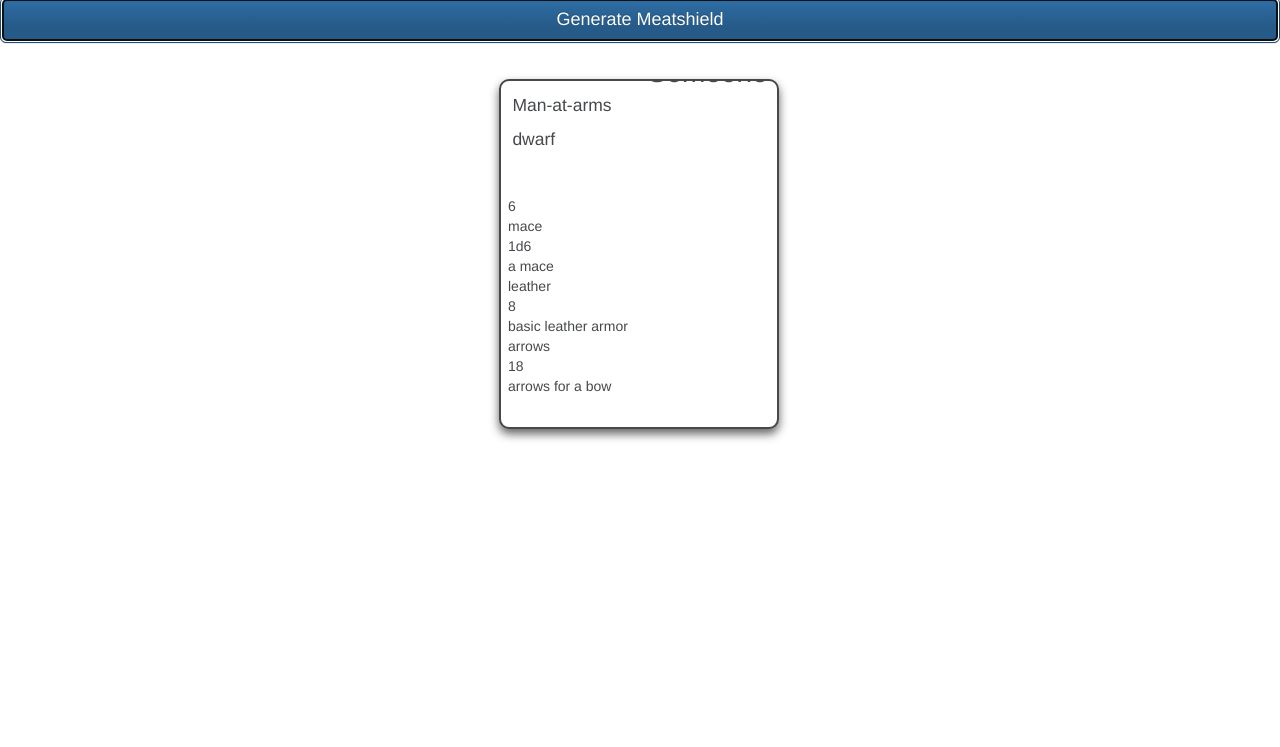
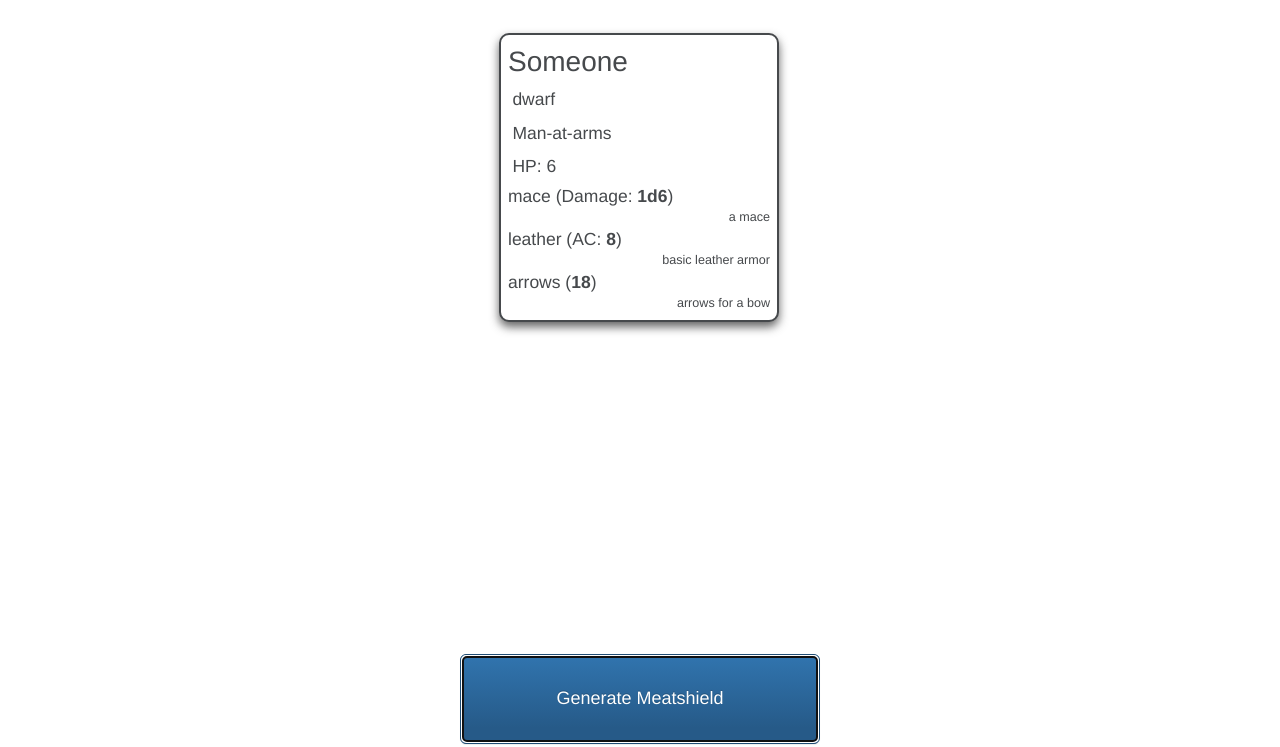
Before and after one commit to macgregor/battlechest, a plain HTML site: page public-html/index.html in a window 1280 px wide. Both pictures are taken after a click on the button "Generate Meatshield". Shown: the part 53-800 px from the top of the page. Drawn offline with nearby package versions, Linux system fonts and the light colour scheme.

Commit message:
basic styling for meatshield panels

```diff
--- a/public-html/css/main.css
+++ b/public-html/css/main.css
@@ -1,13 +1,29 @@
+body {
+  margin-bottom: 6em;
+}
+
 #meatshield {
   position: relative;
   top: 2em;
-  margin: 0 auto;
+  margin: 0 auto 2em;
+}
+
+#footer{
+  width: 100%;
+  text-align: center;
+  margin-bottom: .25em;
+  margin-top: .25em;
+}
+
+#generate-character{
+  width: 20em;
+  height: 5em;
+  display: inline-block;
 }
 
 .character {
   border-radius: 10px;
   width:  20em;
-  height: 25em;
   background: #fff;
   border: 2px solid #46494C;
   padding: .5em;
@@ -19,7 +35,6 @@
 
 .character .type {
   position: relative;
-  top: -2.25em;
   text-align: left;
   font-size: 1.25em;
   font-weight: bold;
@@ -31,8 +46,7 @@
 .character .name {
   position: relative;
   z-index: 2;
-  top: -1.25em;
-  text-align: right;
+  text-align: left;
   font-size: 2em;
   width: 100%;
   padding-right: .0825em;
@@ -42,7 +56,6 @@
 
 .character .race {
   position: relative;
-  top: -2.25em;
   text-align: left;
   font-size: 1.25em;
   font-weight: bold;
@@ -50,3 +63,44 @@
   padding: .25em;
   font-weight: 500;
 }
+
+.character .hp{
+  font-size: 1.25em;
+  font-weight: 500;
+  padding: .25em;
+}
+
+.weapon .weapon-name{
+  font-size: 1.25em;
+  width: 100%;
+  font-weight: 500;
+}
+
+.weapon .weapon-description{
+  font-size: .9em;
+  width: 100%;
+  text-align: right;
+  font-weight: 500;
+}
+
+.armor .armor-name{
+  width: 100%;
+  font-size: 1.25em;
+}
+
+.armor .armor-description{
+  width: 100%;
+  text-align: right;
+  font-size: .9em;
+}
+
+.item .item-name{
+  font-size: 1.25em;
+  width: 100%
+}
+
+.item .item-description{
+  width: 100%;
+  text-align: right;
+  font-size: .9em;
+}
--- a/public-html/index.html
+++ b/public-html/index.html
@@ -39,42 +39,38 @@
           </ul>
         </div>
       </nav>
-      <div id="header">
+      <div id="meatshield"></div>
+      <div id="footer" class='navbar-fixed-bottom'>
         <button id="generate-character" type="button" class="btn btn-primary btn-lg btn-block">Generate Meatshield</button>
       </div>
-
-      <div id="meatshield"></div>
     </div>
 
     <script id="template" type="text/x-handlebars-template">
       <div class='character'>
           <div class='name'>{{name}}</div>
+          <div class='race'>{{race}}</div>
           <div class='type'>{{type}}</div>
-          <div class='race'>{{race}}</div>
-          <div class='hp'>{{hp}}</div>
+          <div class='hp'>HP: {{hp}}</div>
           <div class='weapons'>
             {{#weapons}}
-            <div>
-              <div class='weapon-name'>{{name}}</div>
-              <div class='weapon-damage'>{{damage}}</div>
+            <div class='weapon'>
+              <div class='weapon-name'>{{name}} (Damage: <b>{{damage}}</b>)</div>
               <div class='weapon-description'>{{description}}</div>
             </div>
             {{/weapons}}
           </div>
-          <div class='armor'>
+          <div class='armors'>
             {{#armor}}
-            <div>
-              <div class='armor-name'>{{name}}</div>
-              <div class='armor-ac'>{{ac}}</div>
+            <div class='armor'>
+              <div class='armor-name'>{{name}} (AC: <b>{{ac}}</b>)</div>
               <div class='armor-description'>{{description}}</div>
             </div>
             {{/armor}}
           </div>
           <div class='inventory'>
             {{#inventory}}
-            <div>
-              <div class='item-name'>{{name}}</div>
-              <div class='item-quantity'>{{quantity}}</div>
+            <div class='item'>
+              <div class='item-name'>{{name}} (<b>{{quantity}}</b>)</div>
               <div class='item-description'>{{description}}</div>
             </div>
             {{/inventory}}
```
